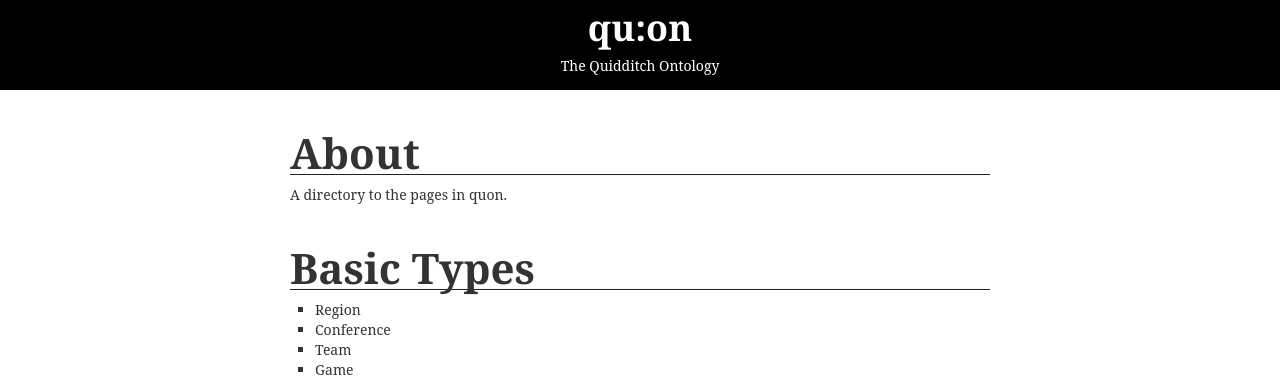
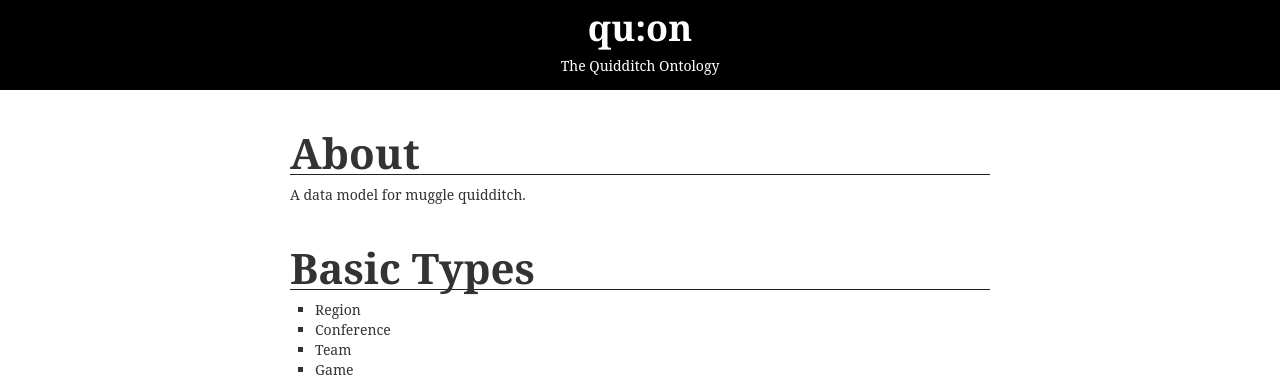
Before and after one commit to helrond/quon, a Jekyll site: the page built from index.html, in a window 1280 px wide. Shown: the top 379 px of the page. Built offline with Jekyll 4.4.1, drawn with Linux system fonts in a browser that asks for light colours; some web fonts are replaced; the list of posts is cut into pages by our own code.

Commit message:
better description

```diff
--- a/index.html
+++ b/index.html
@@ -3,7 +3,7 @@ layout: default
 title: home
 ---
 <h2>About</h2>
-<p>A directory to the pages in quon.</p>
+<p>A data model for muggle quidditch.</p>
 <h2>Basic Types</h2>
 <ul>
   <li><a href="{{site.baseurl}}/Region">Region</a></li>
```
